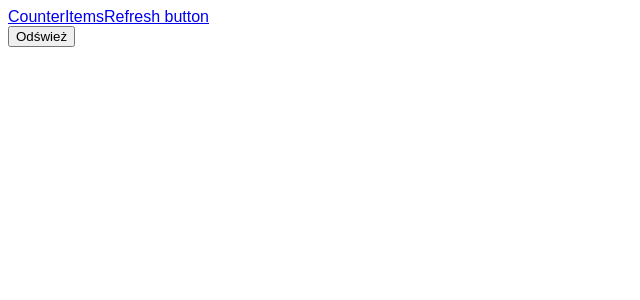
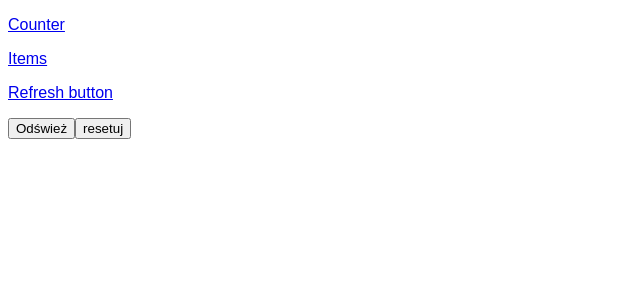
Before and after one commit to mateu52/reduxP-Omiotek, a React (Create React App) app: page /refresh in a window 1280 px wide. Shown: the top 300 px of the page, without its empty margins (0-640 px from the left). Built offline with nearby package versions, Linux system fonts and the light colour scheme.

Commit message:
fetch, useEfect redux

```diff
--- a/src/App.js
+++ b/src/App.js
@@ -20,9 +20,9 @@ export default class App extends React.Component {
       <div className="App">
         <Provider store={store}>
           <Router>
-              <Link to="/">Counter</Link>
-              <Link to="/Items">Items</Link>
-              <Link to="/refresh">Refresh button</Link>
+              <p><Link to="/">Counter</Link></p>
+              <p><Link to="/Items">Items</Link></p>
+              <p><Link to="/refresh">Refresh button</Link></p>
             <Routes>
               <Route path="/" element={<CounterContainer />} />
               <Route path="/Items" element={<Items />} />
--- a/src/items/components/Itemsfetch.js
+++ b/src/items/components/Itemsfetch.js
@@ -1,18 +1,20 @@
-import React from 'react';
+import React, { useEffect } from 'react';
 import { connect } from 'react-redux';
-import { getUsers } from '../reducer';
-function Itemsfetch( { getList } ){
-
+import { getUsers, reset } from '../reducer';
+function Itemsfetch( { getList, resetList } ){
 
     return(
         <div>
             <button onClick={() => getList()}>Odśwież</button>
+            <button onClick={() => resetList()}>resetuj</button>
         </div>
     )
 }
 
+
 const mapDispatchToProps = dispatch => ({
-    getList: () => dispatch(getUsers())
+    getList: () => dispatch(getUsers()),
+    resetList: () => dispatch(reset())
 })
 
 export default connect(null,mapDispatchToProps)(Itemsfetch);
--- a/src/items/components/items.js
+++ b/src/items/components/items.js
@@ -1,11 +1,16 @@
-import React from 'react';
+import React, { useEffect } from 'react';
 import { connect, connnect } from 'react-redux';
 import { getUsers, selectUsers, addUser } from '../reducer';
 import ItemsLists from './ItemsLists';
 
-function Items({ numValue, addData, addUSR }){
+function Items({ numValue, addData, addUSR, actual }){
     console.log(numValue)
+    useEffect(() => {
+        if(actual.length === 0)
+            return addData()
 
+
+    },[])
     return(
         <div className="container">
             <h4>open list</h4>
@@ -19,7 +24,8 @@ function Items({ numValue, addData, addUSR }){
 
 function mapStateToProps(state){
     return{
-        numValue: selectUsers(state)
+        numValue: selectUsers(state),
+        actual: state.numValue.x
     };
 }
 function mapDispatchToProps(dispatch){
--- a/src/items/reducer.js
+++ b/src/items/reducer.js
@@ -5,13 +5,14 @@ const REQ = 'REQ';
 const SUC = 'SUC';
 const FAIL = 'FAIL';
 const ADD = 'ADD';
+const RESET = 'RESET';
 
 
 export const request = () => ({ type: REQ })
 export const succed = data => ({ type: SUC, payload: data })
 export const failed = () => ({ type: FAIL })
 export const add = data => ({ type: ADD, payload: data })
-
+export const reset = () => ({ type: RESET })
 
 const initialState = {
     x: []
@@ -65,6 +66,8 @@ export default function reducer(state = initialState, action){
             return {...state, x: [...state.x, action.payload]}
         case FAIL:
             return {...state}
+        case RESET:
+            return {...state, x: []}
         default:
             return state;
     }
```
